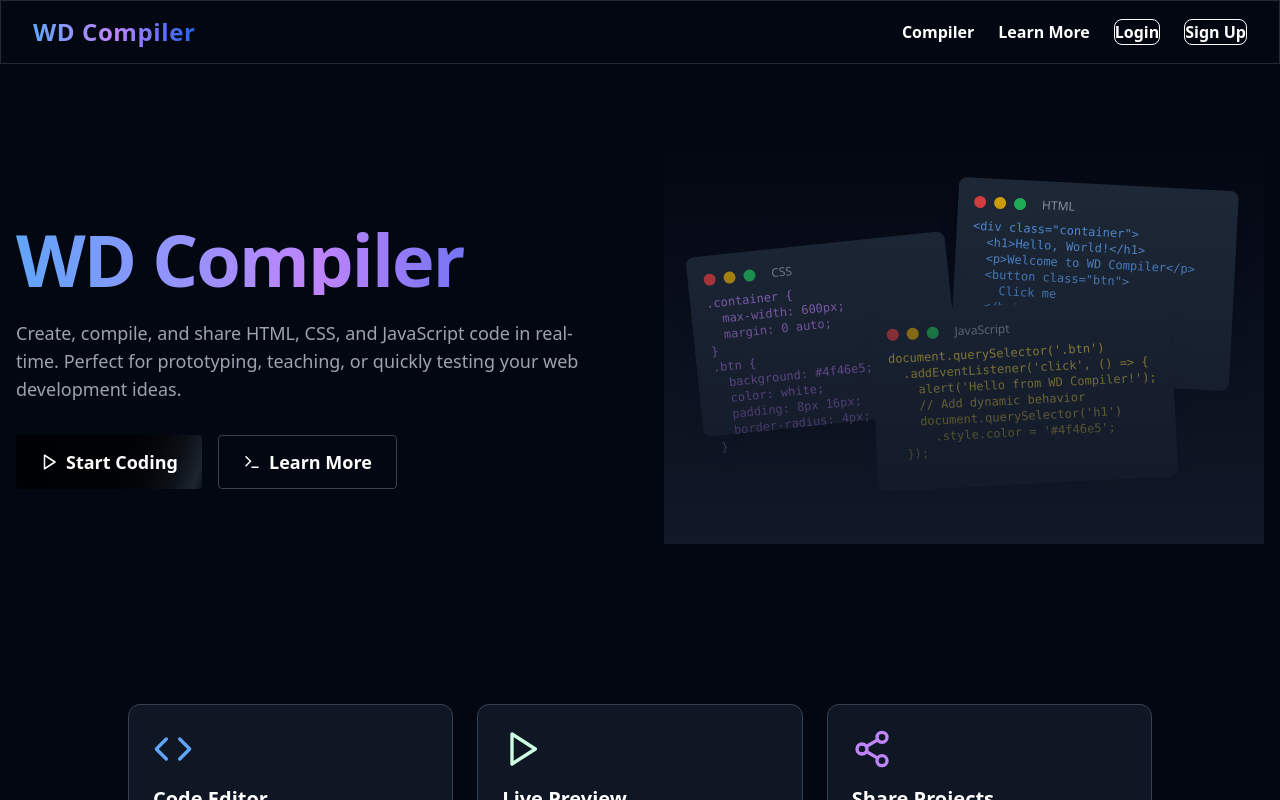
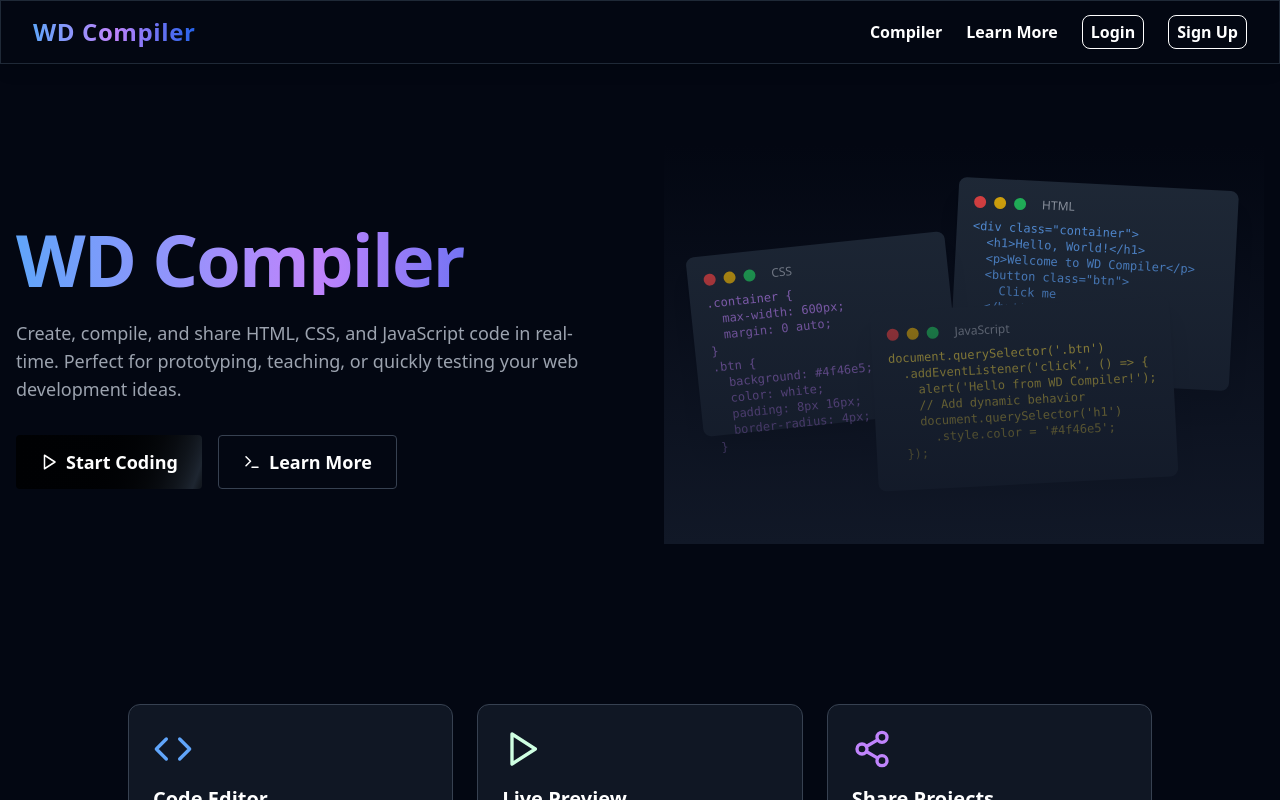
Before and after one commit to himavarshini28/WD-compiler, a React (Vite) app in the folder client/: page / in a window 1280 px wide. Shown: the top 800 px of the page. Built offline with nearby package versions, Linux system fonts and the light colour scheme; no server answers.

Commit message:
login button

```diff
--- a/client/src/components/Header.jsx
+++ b/client/src/components/Header.jsx
@@ -24,8 +24,8 @@ const Header = () => {
           </>
         ) : (
           <>
-            <Link to="/login" className="text-white  border border-white font-semibold hover:text-blue-400 rounded-lg transition-colors">Login</Link>
-            <Link to="/signup" className="text-white border border-white rounded-lg font-semibold hover:text-blue-400 transition-colors">Sign Up</Link>
+            <Link to="/login" className="text-white  border border-white  px-2 py-1 font-semibold hover:text-blue-400 rounded-lg transition-colors">Login</Link>
+            <Link to="/signup" className="text-white border border-white rounded-lg font-semibold px-2 py-1 hover:text-blue-400 transition-colors">Sign Up</Link>
           </>
         )}
       </div>
```
